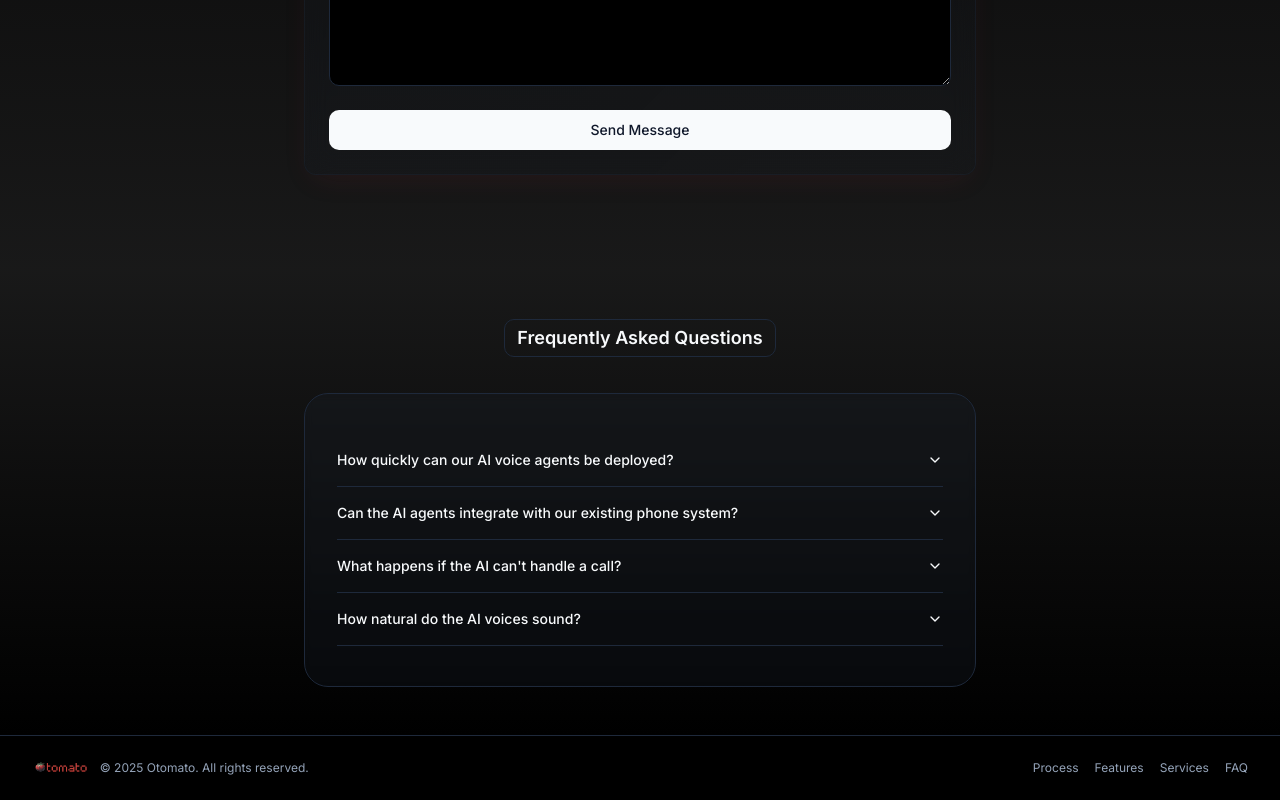
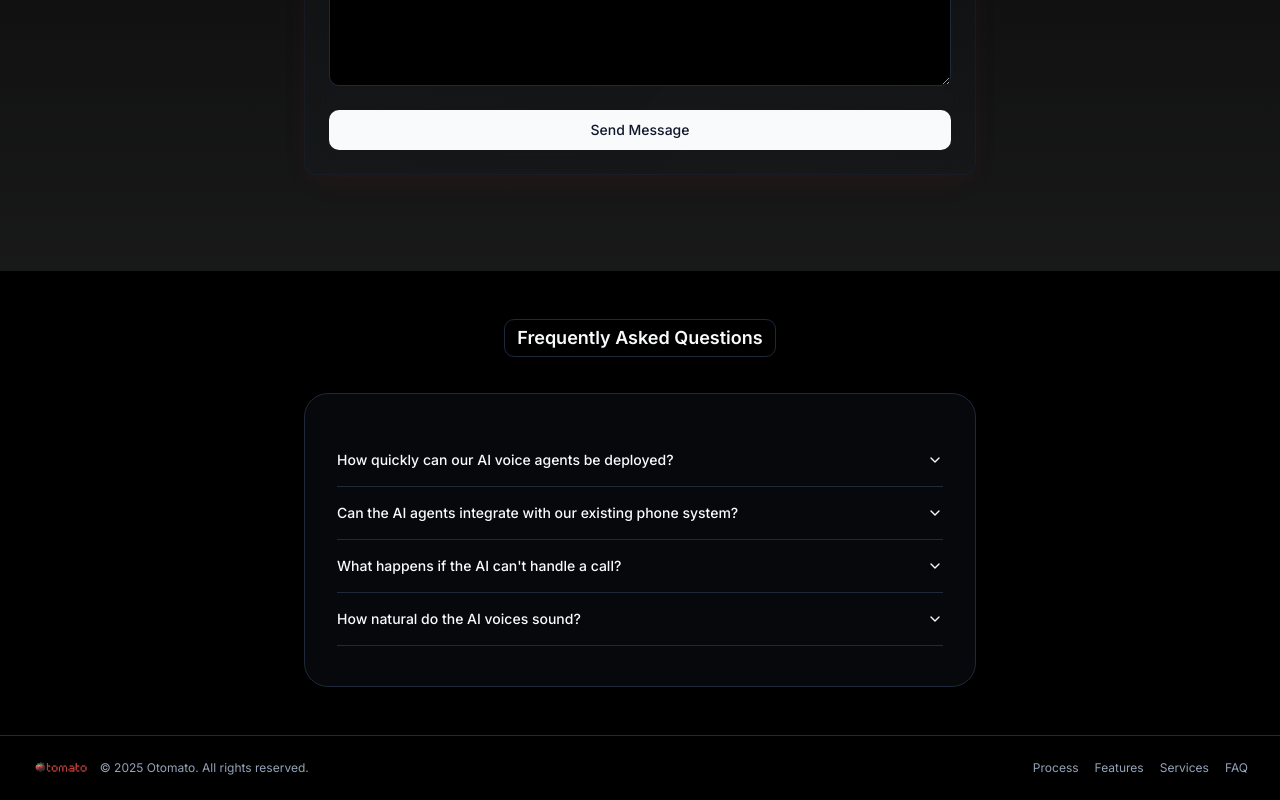
Before and after one commit to bolajiraji2022/echo-scribe-labs, a React (Vite) app: page / in a window 1280 px wide. Shown: the part 3917-4717 px from the top of the page. Built offline with nearby package versions, Linux system fonts and the light colour scheme.

Commit message:
Remove FAQ gradient background
Removed the gradient background from the FAQ section.

```diff
--- a/src/components/site/FAQ.tsx
+++ b/src/components/site/FAQ.tsx
@@ -3,7 +3,7 @@ import ScrollReveal from "@/components/ui/scroll-reveal";
 
 const FAQ = () => {
   return (
-    <section id="faq" className="w-full py-12 bg-gradient-to-b from-primary/10 to-background">
+    <section id="faq" className="w-full py-12">
       <div className="container">
         <ScrollReveal className="mb-6 text-center">
         <h2 className="text-lg border border-border rounded-md px-3 py-1 inline-block mb-3">Frequently Asked Questions</h2>
```
